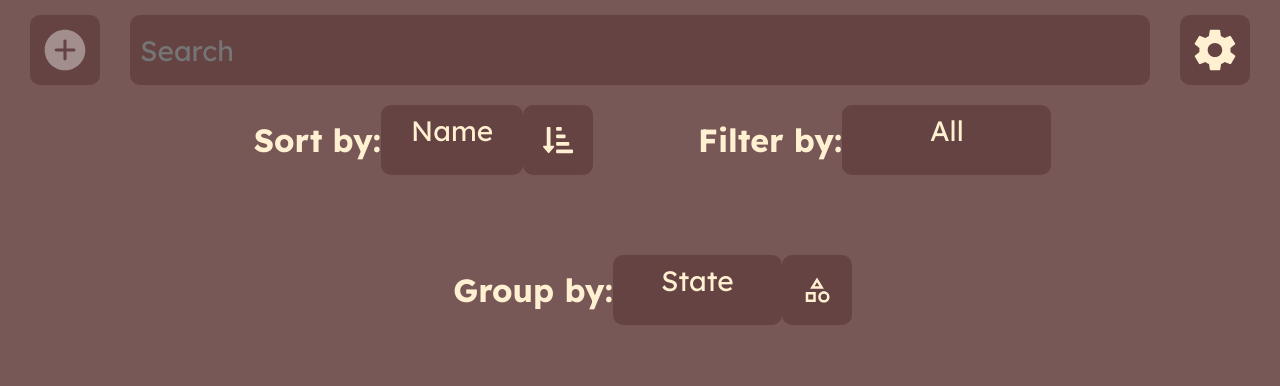
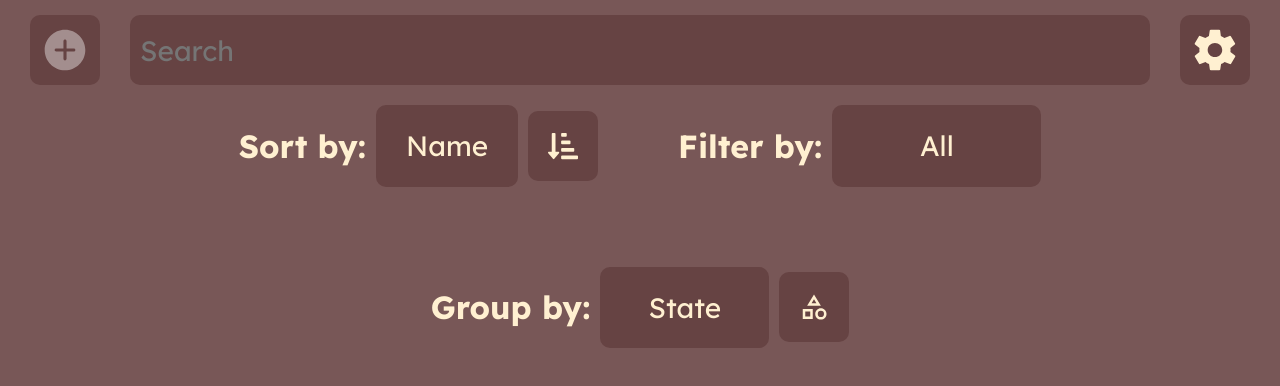
Before and after one commit to BigPeanutFromStudio/GameLog, a React (Vite) app: page / in a window 1280 px wide. Shown: the top 386 px of the page. Built offline with nearby package versions, Linux system fonts and the light colour scheme; a web font is replaced by a local one.

Commit message:
Main UI rework done

```diff
--- a/src/App.tsx
+++ b/src/App.tsx
@@ -13,7 +13,7 @@
 
 // TODO: Better scaling cards (text, ratings, gaps, etc.)
 // TODO: Add vertical scaling for cards
-// TODO: Make it look better for the love of god please sometimes it's an eyesore mate, can you just put a little time into making it consistent bro? (fonts, inputs etc.). Maybe try to make every form element into its own. Vertical not horizontal. Add responsivness.
+// TODO: Add a random game button that selects a random game from the list of games which are not completed
 
 const initialGames = JSON.parse(localStorage.getItem('games') || '[]');
 function App() {
--- a/src/components/Display.tsx
+++ b/src/components/Display.tsx
@@ -142,7 +142,6 @@
               onClick={() => setShowSettingsModal(!showSettingsModal)}
             />
           </div>
-          <div className='below'>
           <div className='sort-filters'>
             <div className='sort-container'>
               <h1>Sort by:</h1>
@@ -208,7 +207,6 @@
           </div>
         </div>
       </div>
-      </div>
       {categorize ? (
         generateCategories()
       ) : (
@@ -246,13 +244,6 @@
     align-items: center;
     gap: 30px;
   }
-  .settings-icon {
-    cursor: pointer;
-    transition: transform 0.1s ease;
-  }
-  .settings-icon:hover {
-    transform: scale(1.1);
-  }
   .category {
     margin-top: 20px;
     margin-bottom: 10px;
@@ -274,25 +265,11 @@
     align-items: left;
     justify-content: center;
   }
-  .below {
-    display: flex;
-    flex-direction: column;
-    user-select: none;
-  }
-  .buttons {
-    display: flex;
-    margin: 20px;
-    gap: 10px;
-    flex-wrap: wrap;
-    justify-content: center;
-    align-items: center;
-    margin-top: 80px;
-  }
-
   .sort-container {
     display: flex;
     flex-direction: row;
     align-items: center;
+    gap: 10px;
   }
   .sort-filters {
     display: flex;
@@ -303,19 +280,4 @@
     gap: 80px;
     margin-top: 20px;
   }
-  .sort-style {
-    width: 40px;
-    height: 40px;
-    padding: 20px;
-    display: flex;
-    align-items: center;
-    justify-content: center;
-    border-radius: var(--border-radius);
-    background-color: var(--primary-color);
-    cursor: pointer;
-    margin-left: 5px;
-  }
-  .sort-filters h1 {
-    margin-left: 25px;
-  }
 `;
--- a/src/components/SettingsMenu.tsx
+++ b/src/components/SettingsMenu.tsx
@@ -157,6 +157,7 @@
   align-items: center;
   background-color: rgba(0, 0, 0, 0.4);
   user-select: none;
+  overflow-y: auto;
   .tab-switch {
     display: flex;
     justify-content: center;
@@ -177,9 +178,12 @@
     border-radius: var(--border-radius);
     width: 90%;
     min-width: 600px;
-    height: 900px;
+    min-height: 900px;
+    padding: 30px;
     display: flex;
+    flex-wrap: wrap;
     align-items: center;
+    overflow-y: auto;
     flex-direction: column;
     box-shadow: 0px 8px 24px 8px #0f1014;
   }
--- a/src/components/ThemeSettings.tsx
+++ b/src/components/ThemeSettings.tsx
@@ -4,6 +4,8 @@
 import ScaleButton from './ScaleButton';
 import ThemeTabs from './ThemeTabs';
 import Button from './UI/Button';
+import Select from './UI/Select';
+import Input from './UI/Input';
 
 const ThemeSettings = ({
   themes,
@@ -25,7 +27,6 @@
     'Lexend',
     'Oswald',
     'Roboto',
-    'Roboto Mono',
     'Inter',
     'Funnel Display',
   ];
@@ -36,8 +37,10 @@
         theme={theme}
         handleThemeChange={handleThemeChange}
       />
+      <div className='settings'>
         <div className='colors'>
           <h1>Colors</h1>
+          <div className='color-settings'>
             <label htmlFor='primary'>Primary Color: </label>
             <input
               type='color'
@@ -74,60 +77,73 @@
               onChange={handleColorChange}
             />
           </div>
+        </div>
         <div className='fonts'>
           <h1>Font</h1>
+          <div className='font-settings'>
             <label htmlFor='family'>Font Family: </label>
-        <select name='family' value={font} onChange={handleFontFamilyChange}>
-          {fontFamilies.map((fontFamily) => (
-            <option value={fontFamily} key={fontFamily}>
-              {fontFamily}
-            </option>
-          ))}
-        </select>
+            <Select
+              name='family'
+              value={font}
+              onChange={handleFontFamilyChange}
+              options={fontFamilies.map((fontFamily) => ({
+                value: fontFamily,
+                label: fontFamily,
+              }))}
+            />
             <label htmlFor='small'>Small: </label>
-        <input
+            <Input
               type='text'
               name='small'
               value={fonts.small}
               onChange={handleFontChange}
+              minWidth='100px'
             />
             <label htmlFor='medium'>Medium: </label>
-        <input
+            <Input
               type='text'
               name='medium'
               value={fonts.medium}
               onChange={handleFontChange}
+              minWidth='100px'
             />
             <label htmlFor='large'>Large: </label>
-        <input
+            <Input
               type='text'
               name='large'
               value={fonts.large}
               onChange={handleFontChange}
+              minWidth='100px'
             />
             <label htmlFor='xlarge'>XLarge: </label>
-        <input
+            <Input
               type='text'
               name='xlarge'
               value={fonts.xlarge}
               onChange={handleFontChange}
+              minWidth='100px'
             />
+          </div>
         </div>
         <div className='other'>
           <h1>Other Settings</h1>
           <div className='other-options'>
             <label htmlFor='borderRadius'>Border Radius: </label>
-          <input
+            <Input
               type='text'
               name='borderRadius'
               value={borderRadius}
               onChange={handleBorderRadiusChange}
+              minWidth='100px'
             />
             <label>Card Size: </label>
             <ScaleButton cardScale={cardScale} setCardScale={setCardScale} />
+          </div>
+        </div>
+      </div>
+      <div className='buttons'>
         <Button icon={<h1>Apply Changes</h1>} onClick={handleSubmit} />
         <Button icon={<h1>Save Custom Theme</h1>} onClick={handleSaveTheme} />
-        </div>
       </div>
     </Wrapper>
   );
@@ -135,6 +151,32 @@
 export default ThemeSettings;
 
 const Wrapper = styled.div`
+  height: 100%;
+  width: 90%;
+  .buttons {
+    width: 100%;
+    display: flex;
+    justify-content: space-between;
+    align-items: center;
+    margin-top: 30px;
+  }
+  .settings {
+    display: grid;
+    grid-template-columns: repeat(auto-fit, minmax(300px, 1fr));
+    flex-wrap: wrap;
+  }
+  .buttons {
+    display: flex;
+    justify-content: space-around;
+    align-items: center;
+  }
+  .color-settings,
+  .font-settings,
+  .other-options {
+    display: grid;
+    grid-template-columns: auto 1fr;
+    gap: 10px;
+  }
   .other h1,
   .colors h1,
   .fonts h1 {
@@ -144,62 +186,36 @@
     margin-bottom: 30px;
     margin-top: 15px;
   }
-  .other-options label {
-    margin-right: 5px;
-  }
-  .other-options {
-    display: flex;
-    justify-content: start;
-    align-items: center;
-  }
   .other-options h1 {
     all: unset;
     font-size: var(--small-font);
   }
-  button {
-    all: unset;
-    width: 150px;
-    background-color: var(--primary-color);
-    font-size: var(--small-font);
-    border-radius: var(--border-radius);
-    padding: 10px;
-    cursor: pointer;
-    transition: transform 0.1s ease;
-    margin-right: 15px;
-    text-align: center;
-  }
-  button:hover {
-    transform: scale(1.1);
-  }
-  input,
-  select {
-    all: unset;
-    margin-right: 30px;
-    background-color: var(--primary-color);
-    width: 100px;
-    border-radius: var(--border-radius);
-    padding: 10px;
-    font-size: var(--small-font);
-  }
-  select {
-    width: 120px;
-    text-align: center;
+  label {
+    line-height: 2.2;
   }
   input[type='color'] {
     -webkit-appearance: none;
     -moz-appearance: none;
+    border: none;
     appearance: none;
     width: 70px;
     height: 70px;
     background-color: transparent;
+    transition: transform 0.1s ease;
     cursor: pointer;
   }
   input[type='color']::-webkit-color-swatch {
     border-radius: var(--border-radius);
     border: 1px solid var(--accent-color);
   }
+  input[type='color']::-webkit-color-swatch:hover {
+    transform: scale(1.05);
+  }
   input[type='color']::-moz-color-swatch {
     border-radius: var(--border-radius);
     border: 1px solid var(--accent-color);
   }
+  input[type='color']::-moz-color-swatch:hover {
+    transform: scale(1.05);
+  }
 `;
--- a/src/components/UI/Button.tsx
+++ b/src/components/UI/Button.tsx
@@ -28,6 +28,7 @@
     align-items: center;
     transform: scale(1);
     transition: transform 0.1s ease;
+    text-align: center;
   }
   .container:hover {
     transform: scale(1.05);
--- a/src/components/UI/Input.tsx
+++ b/src/components/UI/Input.tsx
@@ -31,6 +31,7 @@
     background-color: var(--primary-color);
     min-height: inherit;
     min-width: inherit;
+    width: ${(props) => props.min_width ?? '200px'};
     padding: 10px;
     border-radius: var(--border-radius);
     font-size: var(--small-font);
--- a/src/components/UI/Select.tsx
+++ b/src/components/UI/Select.tsx
@@ -21,6 +21,7 @@
 const Wrapper = styled.div<{ min_width?: string }>`
   min-height: 50px;
   min-width: ${(props) => props.min_width ?? '100px'};
+  user-select: none;
   select {
     all: unset;
     background-color: var(--primary-color);
@@ -31,7 +32,7 @@
     padding: 10px;
     font-size: var(--small-font);
     cursor: pointer;
-    user-select: none;
+    line-height: 2.2;
   }
   select:hover {
     transform: scale(1.02);
```
Also changed, not shown: src/components/AddGameBtn.tsx (deleted, +0 -48 lines). Lines whose indentation alone changed are shown as unchanged.
